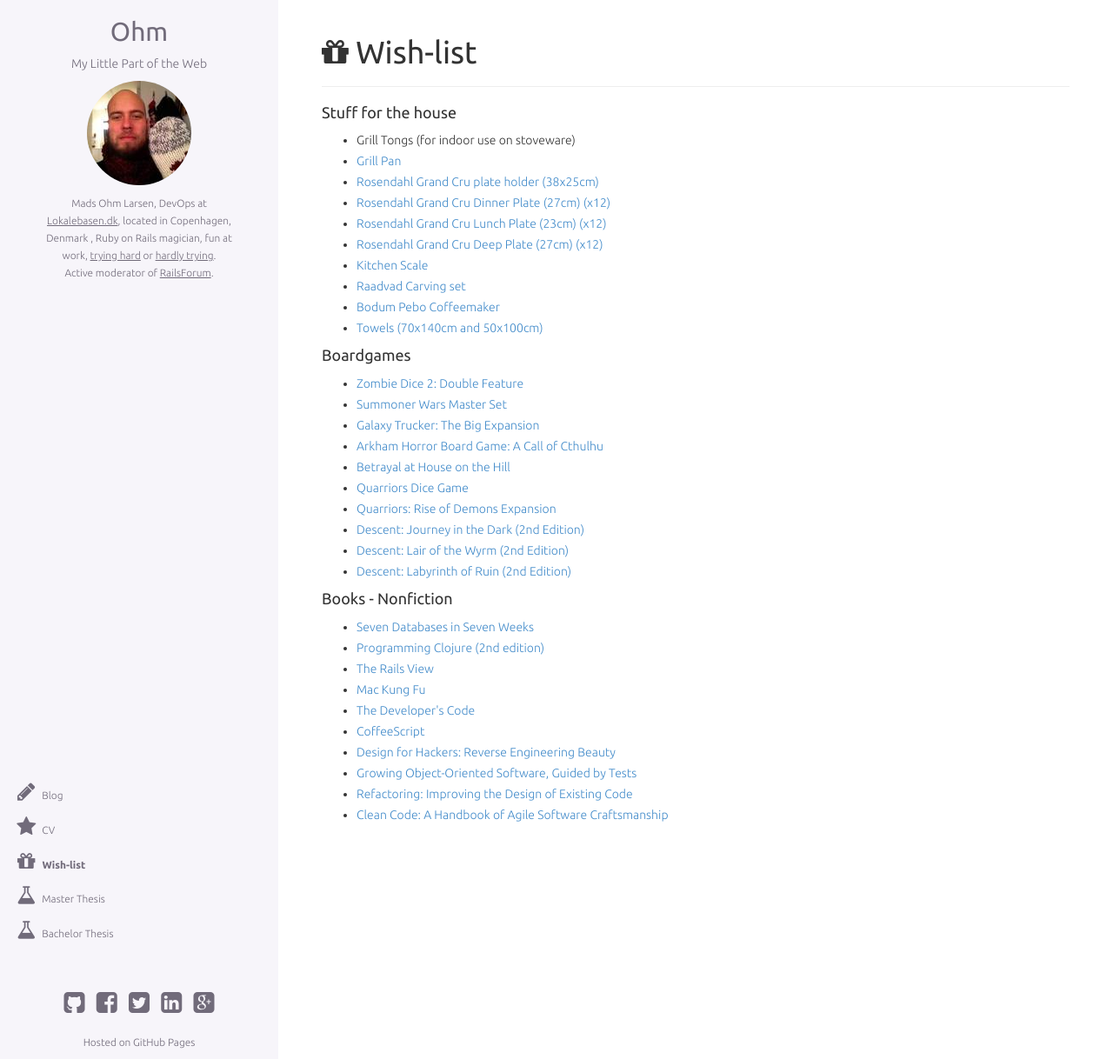
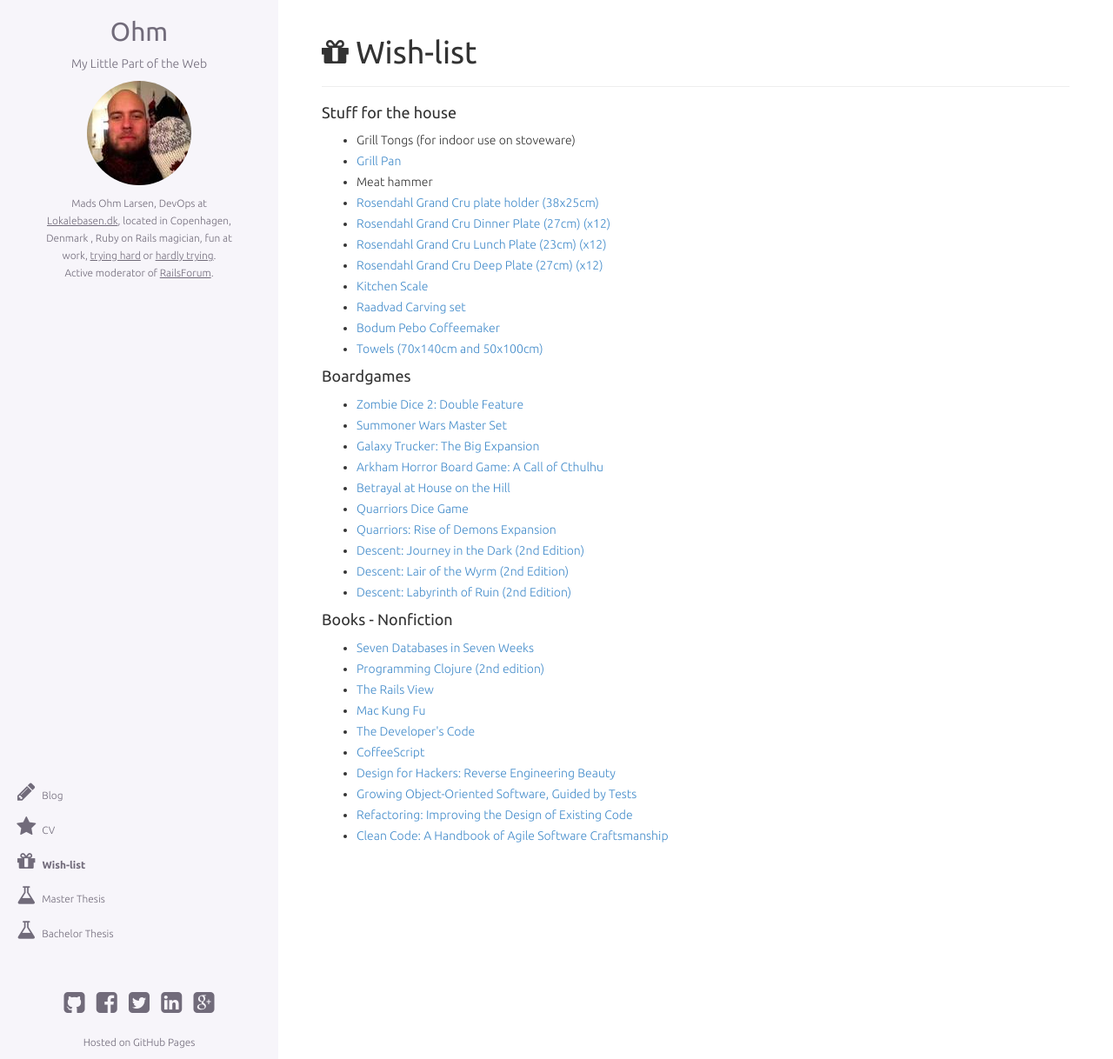
Before and after one commit to omegahm/omegahm.github.io, a Jekyll site: the page built from _wishlist/en.html, in a window 1280 px wide and 1218 px high. Shown: the whole window at 87% size. Built offline with Jekyll 4.4.1, drawn with Linux system fonts in a browser that asks for light colours; Markdown is read by kramdown in place of the engine named in the settings.

Commit message:
Added meat hammer

```diff
--- a/_config.yml
+++ b/_config.yml
@@ -55,6 +55,8 @@
   - title: Grill Pan
     title_da: Grillpande
     url: http://www.imerco.dk/koekkenudstyr/pander/cook-baker-grillpande-aluminium-28-x-28-cm-1-stk?id=100321717
+  - title: Meat hammer
+    title_da: Kødhammer
   - title: Rosendahl Grand Cru plate holder (38x25cm)
     title_da: Holder til Rosendahl Grand Cru fad (38x25cm)
     url: http://www.imerco.dk/rosendahl-holder-til-fad?id=100157035
```
